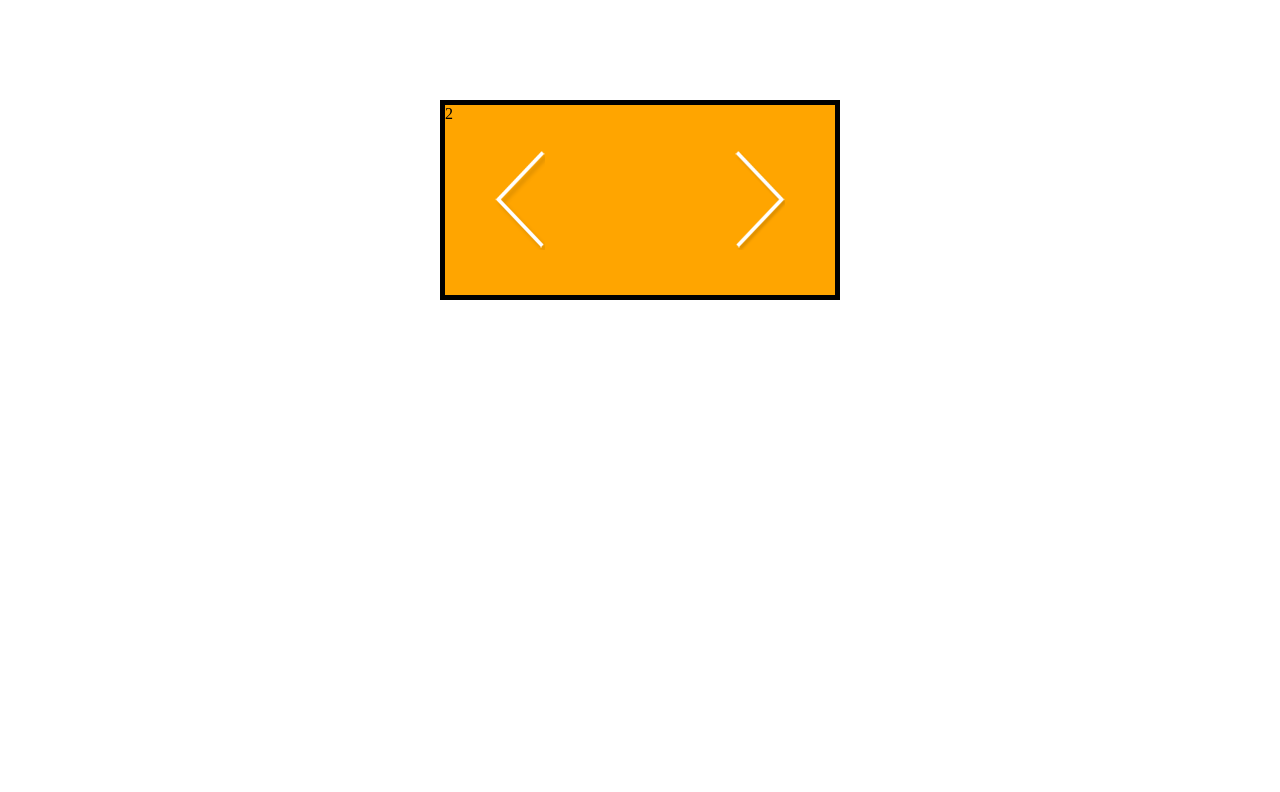
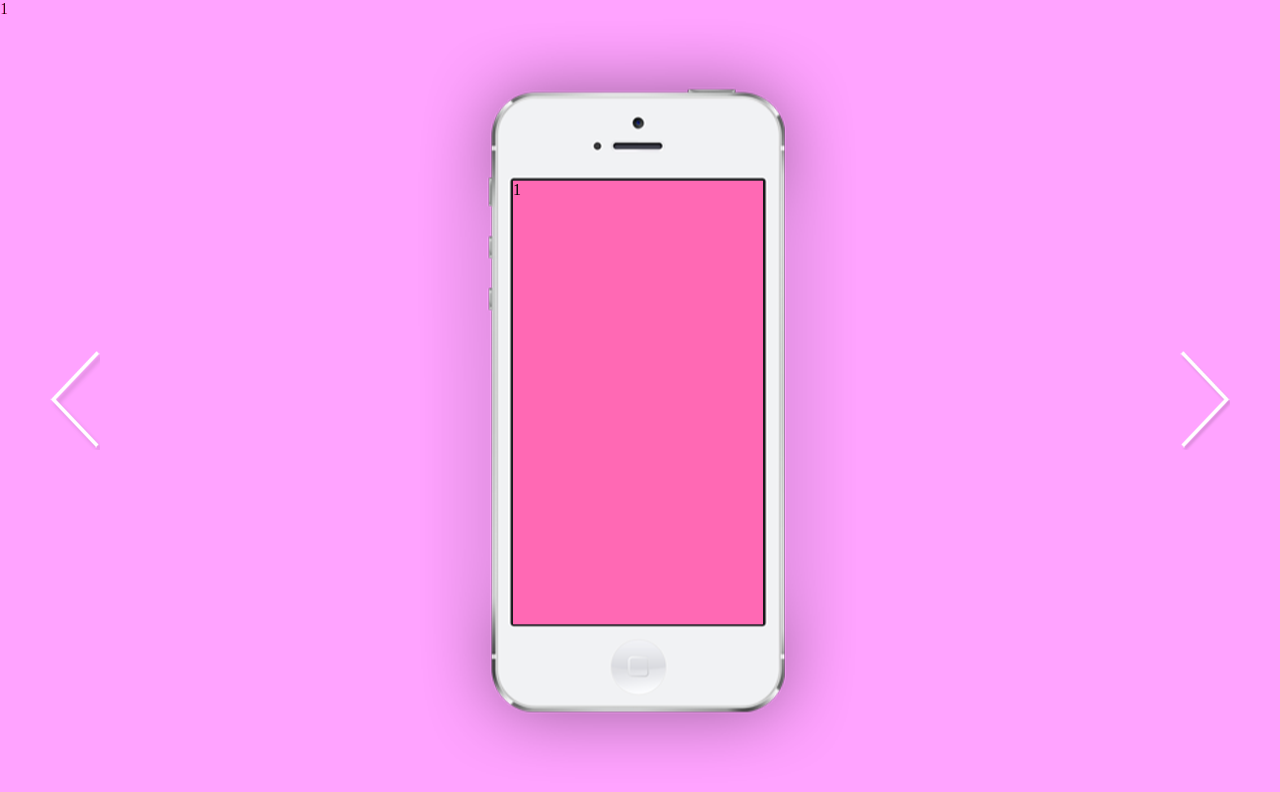
Before and after one commit to JEON-HYERIN/class2, a plain HTML site: page loop_slider-master/index.html in a window 1280 px wide. Drawn offline with nearby package versions, Linux system fonts and the light colour scheme.

Commit message:
슬라이더

```diff
--- a/loop_slider-master/css/style.css
+++ b/loop_slider-master/css/style.css
@@ -1,61 +1,71 @@
 * {
 	margin: 0px;
 	padding: 0px;
-  box-sizing: border-box; }
-
-ul, ol {
-  list-style: none; }
-
+	box-sizing: border-box;
+}
+ul,ol {
+	list-style: none;
+}
 a {
 	text-decoration: none;
-  outline: 0; }
+	outline: 0;
+}
 
 #slider1 {
-    width: 400px;
-    height: 200px;
-    border: 5px solid #000;
-    margin: 100px auto;
-    position: relative;
-    overflow: hidden;
+  width: 100%; height: 100vh;
+  position: relative; overflow: hidden;
+}
+#slider1 ul {
+  height: 100%;
+  position: absolute; top: 0%;
+}
+#slider1 ul li {
+  height: 100%; float: left;
+  filter: brightness(1.6) saturate(1.2);
+}
+#slider1 ul li[data-index='1'] {
+  background: hotpink;
+}
+#slider1 ul li[data-index='2'] {
+  background: orange;
+}
+#slider1 ul li[data-index='3'] {
+  background: aqua;
 }
 
-  #slider1 ul {
-    width: calc(100% * 4);
+.phone {
+  width: 450px; height: 787px;
+  background: url(../img/bgPhone.png) no-repeat 0px 0px;
+  position: absolute; top: 50%; left: 50%;
+  transform: translate(-50%, -50%);
+}
+.phone #slider2 {
+  width: 250px; height: 444px;
+  position: absolute; top: 174px; left: 98px; overflow: hidden;
+}
+.phone #slider2 ul {
   height: 100%;
-    position: absolute;
-    left: -100%;
-    top: 0%;
+  position: absolute; top: 0%;
+}
+.phone #slider2 ul li {
+  height: 100%; float: left;
+}
+#slider2 ul li[data-index='1'] {
+  background: hotpink;
+}
+#slider2 ul li[data-index='2'] {
+  background: orange;
+}
+#slider2 ul li[data-index='3'] {
+  background: aqua;
 }
 
-  #slider1 ul li {
-    width: calc(100% / 4);
-    height: 100%;
-    float: left;
-  }
 
-  #slider1 ul li[data-index='1'] {
-    background-color: hotpink;
-  }
-  #slider1 ul li[data-index='2'] {
-    background-color: orange;
-  }
-  #slider1 ul li[data-index='3'] {
-    background-color: aqua;
-  }
-  #slider1 ul li[data-index='4'] {
-    background-color: lightgreen;
-  }
+
 
 .prev {
-    position: absolute;
-    left: 50px;
-    top: 50%;
-    margin-top: -50px;
+  position: absolute; left: 50px; top: 50%; margin-top: -50px;
 }
-
 .next {
-    position: absolute;
-    right: 50px;
-    top: 50%;
-    margin-top: -50px;
+  position: absolute; right: 50px; top: 50%; margin-top: -50px;
 }
--- a/loop_slider-master/index.html
+++ b/loop_slider-master/index.html
@@ -16,14 +16,25 @@
 			<li data-index="1">1</li>
 			<li data-index="2">2</li>
 			<li data-index="3">3</li>
-            <li data-index="4">4</li>
 		</ul>
+	</article>
+
+	<section class="phone">
+		<article id="slider2">
+			<ul>
+				<li data-index="1">1</li>
+				<li data-index="2">2</li>
+				<li data-index="3">3</li>
+			</ul>
+		</article>
+	</section>
+
 	<a href="#" class="prev">
-            <img src="./img/btnPrev.png" alt="" />
+		<img src="img/btnPrev.png">
 	</a>
+
 	<a href="#" class="next">
-            <img src="./img/btnNext.png" alt="" />
+		<img src="img/btnNext.png">
 	</a>
-    </article>
 </body>
 </html>
--- a/loop_slider-master/js/slider.js
+++ b/loop_slider-master/js/slider.js
@@ -1,42 +1,53 @@
-/*
-$(선택자).appendTo('부모선택자');
-선택자를 잘라내기 해서 부모선택자 기준 제일 뒷쪽으로 요소 배치
-
-$(선택자).prependTo('부모선택자');
-선택자를 잘라내기 해서 부모선택자 기준 제일 앞쪽으로 요소 배치
-*/
-
-var frame = $('#slider1');
-var ul = frame.find('ul');
-var lis = ul.children('li');
+var frame1 = $('#slider1');
+var frame2 = $('#slider2');
 var prev = $('.prev');
 var next = $('.next');
-var speed = 2000;
+var speed = 500;
 var enableClick = true;
 
-prev.on('click', function (e) {
+init(frame1);
+init(frame2);
+
+prev.on('click', function(e){
   e.preventDefault();
-  prevSlide();
-});
+  if(enableClick){
+    enableClick=false;
+    prevSlide(frame1);
+    prevSlide(frame2);
+  }
+})
 
-next.on('click', function (e) {
+next.on('click', function(e){
   e.preventDefault();
-  if (enableClick) {
+  if(enableClick){
     enableClick = false;
-    nextSlide();
+    nextSlide(frame1);
+    nextSlide(frame2);
   }
-});
+})
 
-function prevSlide() {
-  ul.stop().animate({left: '0%'}, speed, function () {
+function init(frame){
+  var ul = frame.find('ul');
+  var len = ul.children('li').length;
+  ul.css({width: 100*len+'%', left:'-100%'});
+  ul.children('li').css({width: 100/len+'%'});
+  ul.children('li').last().prependTo(ul);
+}
+
+function prevSlide(frame){
+  var ul = frame.find('ul');
+  ul.stop().animate({left: '0%'},speed,function(){
     ul.children('li').last().prependTo(ul);
-    ul.css({left: '-100%'});
-  });
-}
-function nextSlide() {
-  ul.stop().animate({left: '-200%'}, speed, function () {
-    ul.children('li').first().appendTo(ul);
     ul.css({left: '-100%'});
     enableClick = true;
   });
 }
+
+function nextSlide(frame){
+  var ul = frame.find('ul');
+  ul.stop().animate({left: '-200%'},speed,function(){
+    ul.children('li').first().appendTo(ul);
+    ul.css({left: '-100%'});
+    enableClick = true;
+  })
+}
```
Lines whose indentation alone changed are shown as unchanged.
